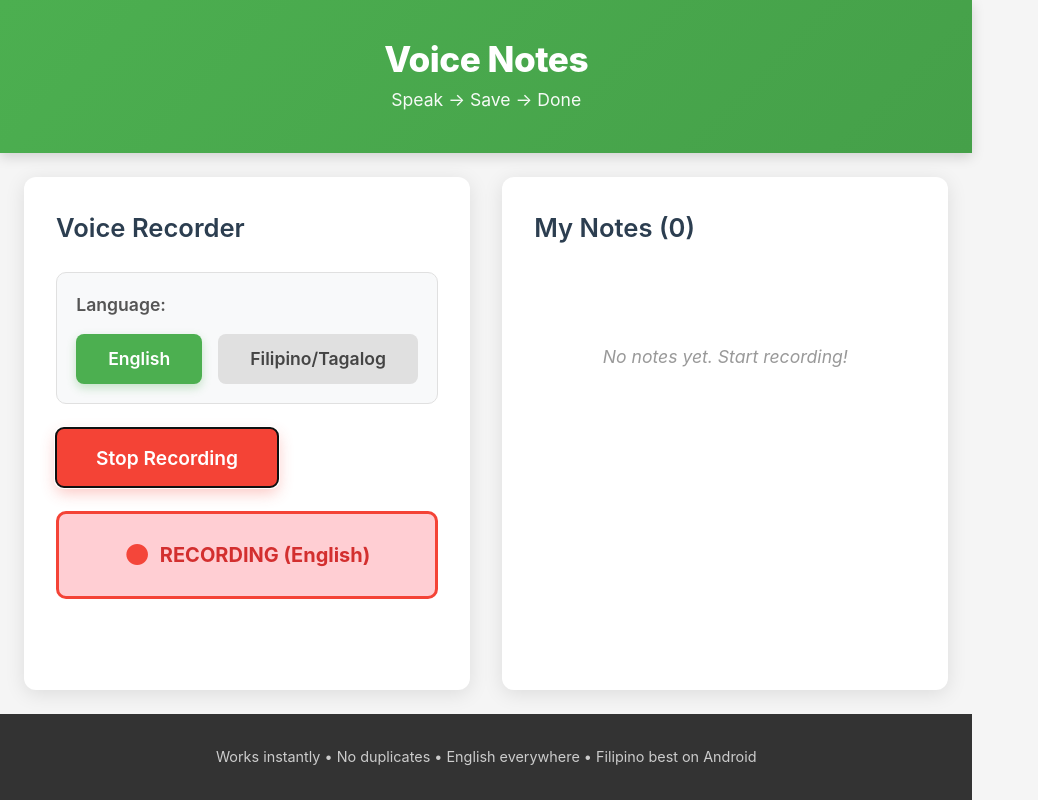
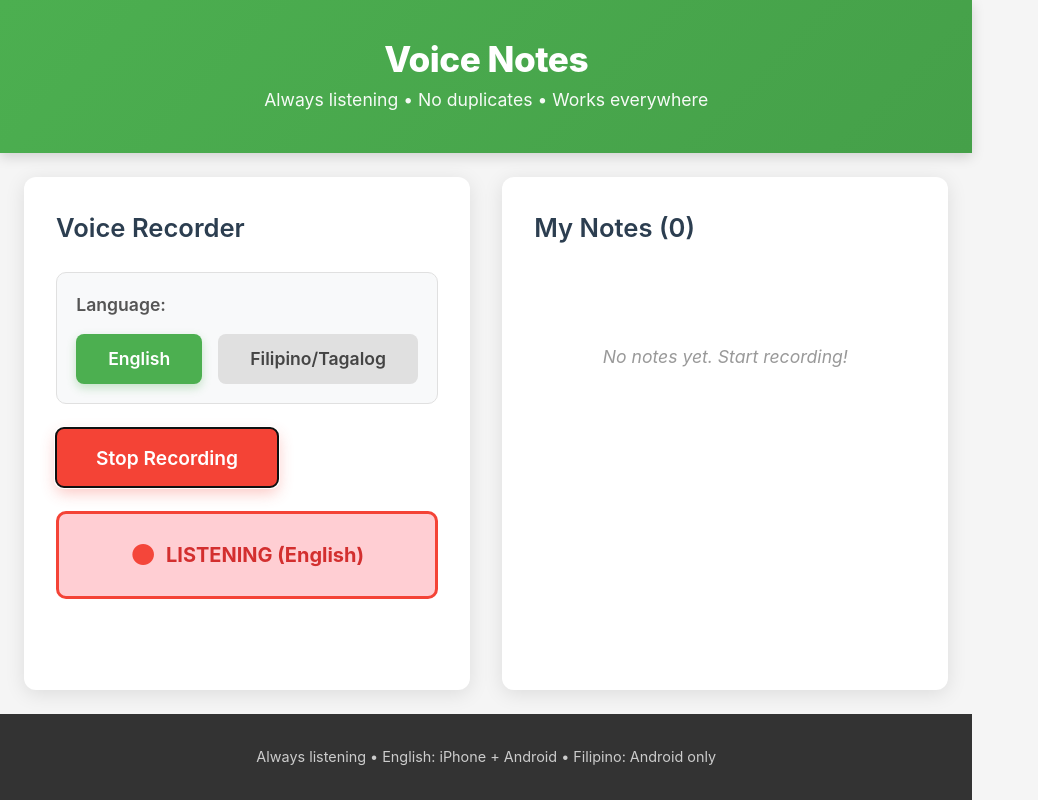
Before and after one commit to sync008/voice-notes-app, a React (Vite) app in the folder my-react-app/: page / in a window 1280 px wide. Both pictures are taken after a click on the button "Start Recording". Shown: the whole page, without its empty margins (0-1038 px from the left). Built offline with nearby package versions, Linux system fonts and the light colour scheme.

Commit message:
maybe last debug

```diff
--- a/my-react-app/src/App.jsx
+++ b/my-react-app/src/App.jsx
@@ -20,7 +20,7 @@ const useLocalNotes = () => {
 };
 
 // ──────────────────────────────────────────────────────────────
-// Number normalization (English + Filipino)
+// Smart Number Conversion (English + Filipino)
 // ──────────────────────────────────────────────────────────────
 const normalizeNumbers = (text) => {
   const map = {
@@ -30,12 +30,15 @@ const normalizeNumbers = (text) => {
     // Filipino
     'isa': '1', 'dalawa': '2', 'tatlo': '3', 'apat': '4', 'lima': '5',
     'anim': '6', 'pito': '7', 'walo': '8', 'siyam': '9', 'sampu': '10',
-    'labing isa': '11', 'labindalawa': '12', 'labintatlo': '13'
+    'labing-isa': '11', 'labindalawa': '12', 'labintatlo': '13'
   };
 
   return text
     .toLowerCase()
-    .replace(/\b(\w+(?:[-\s]\w+)?)\b/g, word => map[word.trim()] || word);
+    .replace(/\b[\w\s-]+\b/g, word => {
+      const cleaned = word.trim().toLowerCase();
+      return map[cleaned] || word;
+    });
 };
 
 const Recorder = ({ onTranscriptComplete }) => {
@@ -51,14 +54,13 @@ const Recorder = ({ onTranscriptComplete }) => {
   const timeoutRef = useRef(null);
   const isStoppedManually = useRef(false);
 
-  // Detect iOS
   useEffect(() => {
     const ios = /iPad|iPhone|iPod/.test(navigator.userAgent);
     setIsIOS(ios);
   }, []);
 
   // ──────────────────────────────────────────────────────────────
-  // Chunked Recording — No Duplicates, Instant Start
+  // ALWAYS LISTENING — Even in total silence, never stops
   // ──────────────────────────────────────────────────────────────
   useEffect(() => {
     if (!isRecording) return;
@@ -71,12 +73,16 @@ const Recorder = ({ onTranscriptComplete }) => {
     }
 
     const startChunk = () => {
-      if (!isRecording || isStoppedManually.current) return;
+      if (isStoppedManually.current || !isRecording) return;
 
       const recognition = new SpeechRecognition();
       recognition.continuous = false;
       recognition.interimResults = true;
       recognition.lang = language;
+
+      // These tricks force it to listen forever — even in silence
+      if ('maxSpeechTimeout' in recognition) recognition.maxSpeechTimeout = 0;
+      if ('serviceURI' in recognition) recognition.serviceURI = '';
 
       recognition.onresult = (event) => {
         let final = '';
@@ -99,19 +105,26 @@ const Recorder = ({ onTranscriptComplete }) => {
       };
 
       recognition.onerror = (e) => {
-        if (e.error === 'no-speech' || e.error === 'aborted') return;
-        console.log('Recognition error:', e.error);
+        // "no-speech" is expected during silence — ignore completely
+        if (e.error === 'no-speech' || e.error === 'aborted' || e.error === 'audio-capture') {
+          return;
+        }
+        console.log('Recognition error (non-blocking):', e.error);
       };
 
       recognition.onend = () => {
+        // ALWAYS restart — even after 10 minutes of silence
         if (isRecording && !isStoppedManually.current) {
-          timeoutRef.current = setTimeout(startChunk, 4200); // ~4.2s chunks
+          timeoutRef.current = setTimeout(startChunk, 4000); // 4-second chunks
         }
       };
 
       try {
         recognition.start();
-      } catch (e) { /* already started */ }
+      } catch (e) {
+        // Ignore "already started"
+      }
+
       recognitionRef.current = recognition;
     };
 
@@ -162,7 +175,7 @@ const Recorder = ({ onTranscriptComplete }) => {
 
     if (lang === 'fil-PH' && isIOS) {
       setShowFilipinoWarning(true);
-      setLanguage('en-US'); // fallback to English
+      setLanguage('en-US');
     } else {
       setShowFilipinoWarning(false);
       setLanguage(lang);
@@ -195,11 +208,10 @@ const Recorder = ({ onTranscriptComplete }) => {
         </div>
       </div>
 
-      {/* Filipino Warning — Only shows when clicked on iOS */}
       {showFilipinoWarning && (
         <div className="language-note warning-ios">
           Filipino (Tagalog) is <strong>not supported</strong> on iPhone.<br />
-          We’ve switched to <strong>English</strong> for the best experience.
+          Using <strong>English</strong> for reliable transcription.
         </div>
       )}
 
@@ -223,7 +235,7 @@ const Recorder = ({ onTranscriptComplete }) => {
 
       {isRecording && (
         <div className="recording-indicator">
-          <span className="recording-dot">●</span> RECORDING ({language === 'en-US' ? 'English' : 'Filipino'})
+          <span className="recording-dot">●</span> LISTENING ({language === 'en-US' ? 'English' : 'Filipino'})
         </div>
       )}
 
@@ -289,7 +301,7 @@ const App = () => {
     <div className="app">
       <header className="header">
         <h1 className="app-title">Voice Notes</h1>
-        <p className="subtitle">Speak → Save → Done</p>
+        <p className="subtitle">Always listening • No duplicates • Works everywhere</p>
       </header>
 
       <div className="container">
@@ -298,7 +310,7 @@ const App = () => {
       </div>
 
       <footer className="footer">
-        <p>Works instantly • No duplicates • English everywhere • Filipino best on Android</p>
+        <p>Always listening • English: iPhone + Android • Filipino: Android only</p>
       </footer>
     </div>
   );
```
